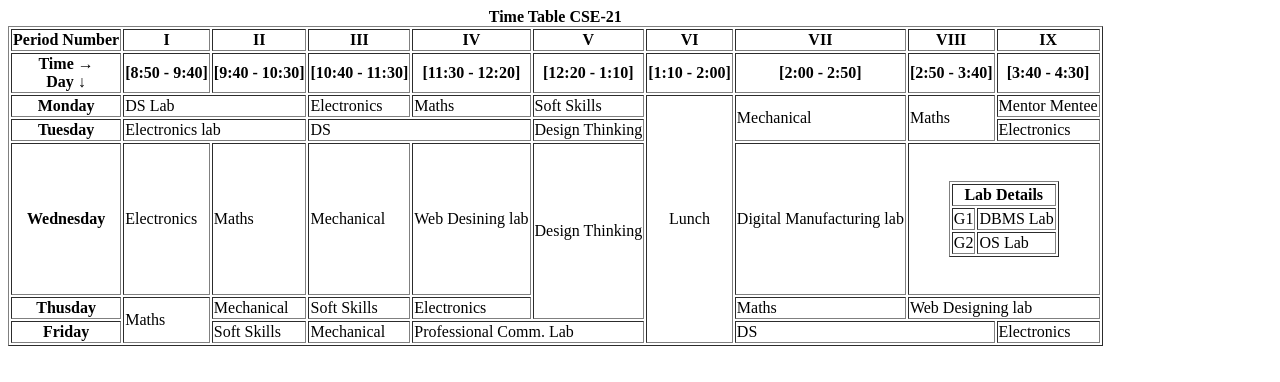
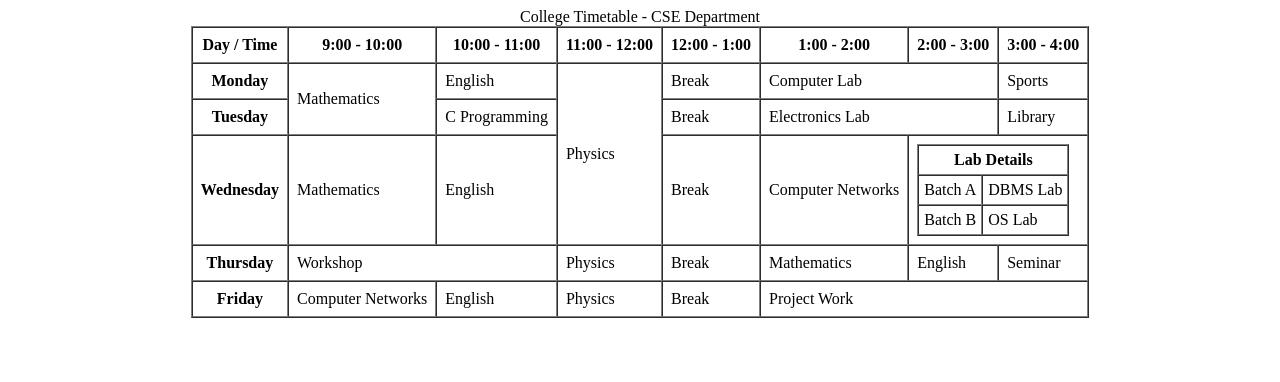
Before and after one commit to masoodhamza07/Code, a plain HTML site: page experiment3.html in a window 1280 px wide. Drawn offline with Linux system fonts and the light colour scheme.

Commit message:
experiment3.html

```diff
--- a/experiment3.html
+++ b/experiment3.html
@@ -1,99 +1,69 @@
 <!DOCTYPE html>
-<html lang="en">
+<html>
 <head>
-    <meta charset="UTF-8">
-    <meta name="viewport" content="width=device-width, initial-scale=1.0">
-    <title>Time Table</title>
+<title>College Timetable</title>
 </head>
 <body>
-    <table border>
-        <caption><b>Time Table CSE-21</b></caption>
+<table border="1" align="center" cellpadding="8" cellspacing="0">
+<caption>College Timetable - CSE Department</caption>
 <tr>
-            <th>Period Number</th>
-            <th>I</th>
-            <th>II</th>
-            <th>III</th>
-            <th>IV</th>
-            <th>V</th>
-            <th>VI</th>
-            <th>VII</th>
-            <th>VIII</th>
-            <th>IX</th>
+<th>Day / Time</th>
+<th>9:00 - 10:00</th>
+<th>10:00 - 11:00</th>
+<th>11:00 - 12:00</th>
+<th>12:00 - 1:00</th>
+<th>1:00 - 2:00</th>
+<th>2:00 - 3:00</th>
+<th>3:00 - 4:00</th>
 </tr>
 <tr>
-            <th>Time &rarr; <br> Day  &darr; <br></th>
-            <th>[8:50 - 9:40]</th>
-            <th>[9:40 - 10:30]</th>
-            <th>[10:40 - 11:30]</th>
-            <th>[11:30 - 12:20]</th>
-            <th>[12:20 - 1:10]</th>
-            <th>[1:10 - 2:00]</th>
-            <th>[2:00 - 2:50]</th>
-            <th>[2:50 - 3:40]</th>
-            <th>[3:40 - 4:30]</th>
+<th>Monday</th>
+<td rowspan="2">Mathematics</td>
+<td>English</td>
+<td rowspan="3">Physics</td>
+<td>Break</td>
+<td colspan="2">Computer Lab</td>
+<td>Sports</td>
 </tr>
 <tr>
-            <th> Monday </th>
-            <td colspan="2"> DS Lab  </td>
-            <td> Electronics </td>
-            <td> Maths </td>
-            <td> Soft Skills </td>
-            <td rowspan="7"> <center>Lunch</center> </td>
-            <td rowspan="2"> Mechanical </td>
-            <td rowspan="2"> Maths </td>
-            <td> Mentor Mentee </td>
+<th>Tuesday</th>
+<td>C Programming</td>
+<td>Break</td>
+<td colspan="2">Electronics Lab</td>
+<td>Library</td>
 </tr>
 <tr>
-            <th> Tuesday </th>
-            <td colspan="2"> Electronics lab </td>
-            <td colspan="2"> DS </td>
-            <td> Design Thinking </td>
-            <td> Electronics </td>
-        </tr>
-        <tr>
-            <th> Wednesday </th>
-            <td> Electronics </td>
-            <td> Maths </td>
-            <td> Mechanical </td>
-            <td> Web Desining lab </td>
-            <td rowspan="2"> Design Thinking </td>
-            <td> Digital Manufacturing lab </td>
+<th>Wednesday</th>
+<td>Mathematics</td>
+<td>English</td>
+<td>Break</td>
+<td>Computer Networks</td>
 <td colspan="2">
-                <center>
-                    <table border>
-                     <th colspan="2"><center><b>Lab Details</b></center></th>
-                     <tr>
-                        <center>
-                         <td>G1</td>
-                         <td>DBMS Lab</td>
-                        </center>
-                     </tr><br>
-                     <tr>
-                         <td>G2</td>
-                         <td>OS Lab</td>
-                     </tr><br>
-                    </table><br><br>
-                </center>
+<!-- Nested Table Example -->
+<table border="1" cellpadding="5" cellspacing="0">
+<tr><th colspan="2">Lab Details</th></tr>
+<tr><td>Batch A</td><td>DBMS Lab</td></tr>
+<tr><td>Batch B</td><td>OS Lab</td></tr>
+</table>
 </td>
 </tr>
 <tr>
-            <th> Thusday </th>
-            <td rowspan="2"> Maths </td>
-            <td> Mechanical </td>
-            <td> Soft Skills </td>
-            <td> Electronics </td>
-            <td> Maths </td>
-            <td colspan="2"> Web Designing lab </td>
+<th>Thursday</th>
+<td colspan="2">Workshop</td>
+<td>Physics</td>
+<td>Break</td>
+<td>Mathematics</td>
+<td>English</td>
+<td>Seminar</td>
 </tr>
 <tr>
-            <th> Friday </th>
-            <td> Soft Skills </td>
-            <td> Mechanical </td>
-            <td colspan="2"> Professional Comm. Lab </td>
-            <td colspan="2"> DS </td>
-            <td> Electronics </td>
+<th>Friday</th>
+<td>Computer Networks</td>
+<td>English</td>
+<td>Physics</td>
+<td>Break</td>
+<td colspan="3">Project Work</td>
 </tr>
-
 </table>
 </body>
 </html>
```
Lines whose indentation alone changed are shown as unchanged.
